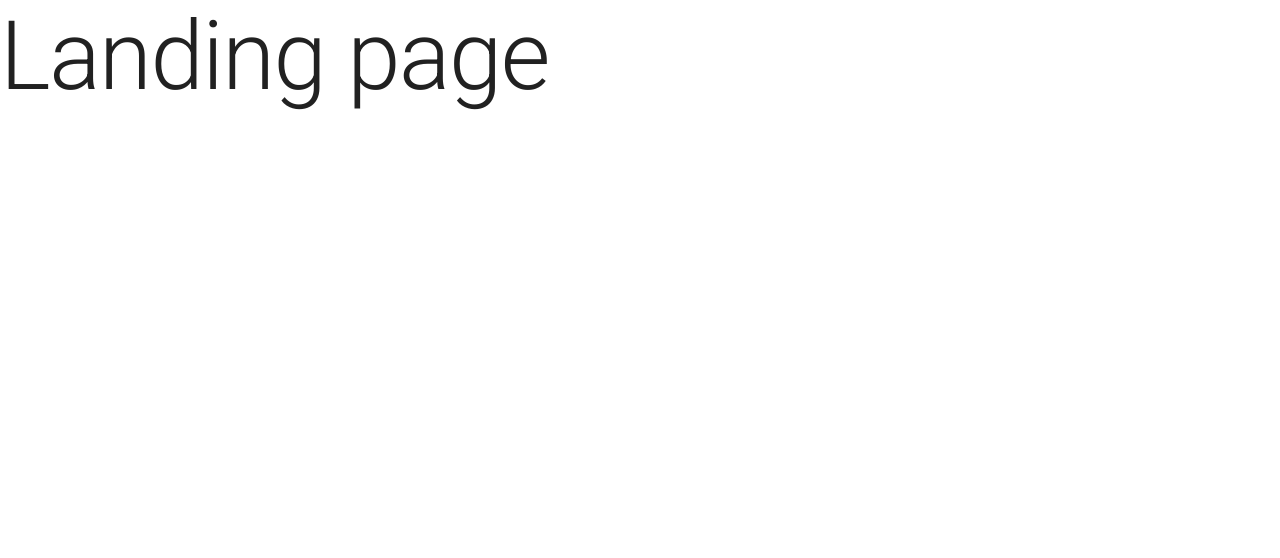
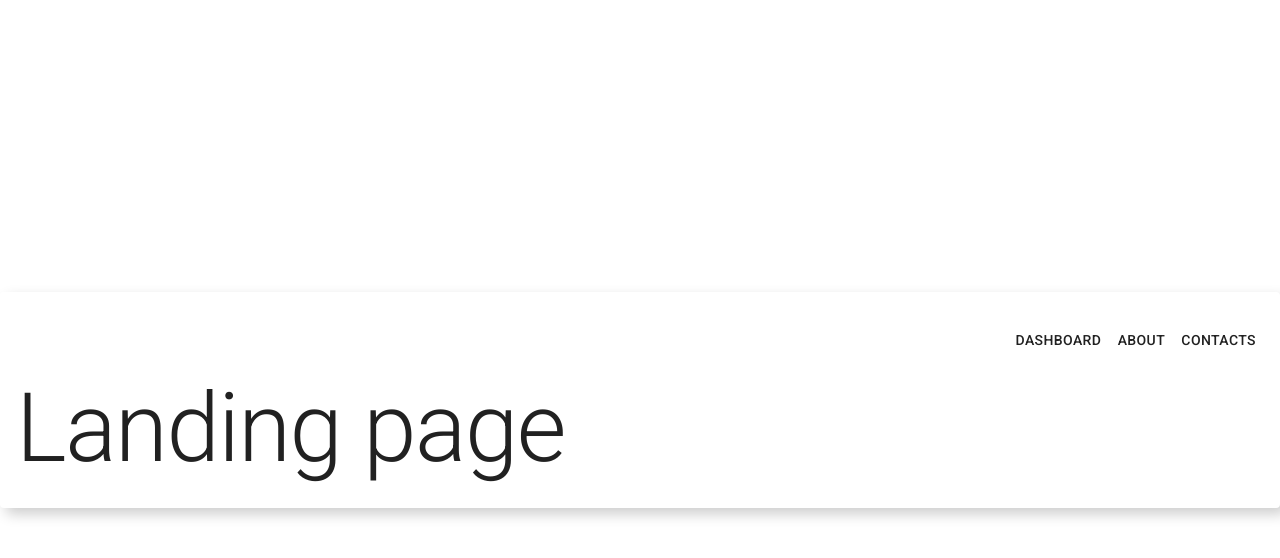
Before and after one commit to cppGames/medicine_analytics, a React app in the folder src/main/frontend/: page / in a window 1280 px wide. Shown: the top 558 px of the page. Built offline with nearby package versions, Linux system fonts and the light colour scheme.

Commit message:
add landing page with toolbar

```diff
--- a/src/main/frontend/src/components/landing/Landing.jsx
+++ b/src/main/frontend/src/components/landing/Landing.jsx
@@ -1,22 +1,45 @@
 import React from 'react'
 import { makeStyles } from '@material-ui/core/styles'
 import {
-  Typography
+  Grid,
+  Card,
+  Button,
+  Typography ,
+  CardContent,
 } from '@material-ui/core'
+import LandingToolbar from './LandingToolbar'
 
 const useStyles = makeStyles(theme => ({
-  page:  theme.page,
+  root: theme.page,
+  card: Object.assign(theme.cardMaterial, {
+    minWidth: '1280px'
+  }),
 }))
 
 const Landing = () => {
   const classes = useStyles()
 
   return (
-    <div className={ classes.page }>
-      <Typography align='left' variant='h1' component='h1'>
-        Landing page
-      </Typography>
-    </div>
+    <Grid
+      container
+      direction='column'
+      justify='center'
+      alignItems='center'
+      className={classes.root}
+    >
+      <Card className={classes.card}>
+        <CardContent>
+          <Grid container direction='column'>
+            <Grid item>
+              <LandingToolbar />
+            </Grid>
+            <Typography align='left' variant='h1' component='h1'>
+              Landing page
+            </Typography>
+          </Grid>
+        </CardContent>
+      </Card>
+    </Grid>
   )
 }
 
--- /dev/null
+++ b/src/main/frontend/src/components/landing/LandingToolbar.jsx
@@ -0,0 +1,36 @@
+import React from 'react'
+import {
+  Button,
+  Toolbar,
+} from '@material-ui/core'
+import { useHistory  } from 'react-router-dom'
+import { makeStyles } from '@material-ui/core/styles'
+
+const useStyles = makeStyles((theme) => ({
+  root : {
+    padding: 0,
+  },
+  toolbarButtons: {
+    marginLeft: 'auto'
+  }
+}))
+
+const LandingToolbar = () => {
+  const classes = useStyles()
+  let history = useHistory()
+
+  const handleClick = (param) => {
+    history.push(param)
+  }
+
+  return (
+    <Toolbar className={ classes.root }>
+      <div className={ classes.toolbarButtons } />
+      <Button color='inherit' onClick={ () => handleClick('/main') }>Dashboard</Button>
+      <Button color='inherit' onClick={ () => handleClick('/about') }>About</Button>
+      <Button color='inherit' onClick={ () => handleClick('/contacts') }>Contacts</Button>
+    </Toolbar>
+  )
+}
+
+export default LandingToolbar
--- a/src/main/frontend/src/components/whoops/Whoops.jsx
+++ b/src/main/frontend/src/components/whoops/Whoops.jsx
@@ -20,7 +20,7 @@ const Whoops = () => {
 
   let history = useHistory()
   const handleReturnClick = () => {
-    history.push('/main')
+    history.push('/')
   }
 
   const handleAboutClick = () => {
--- a/src/main/frontend/src/theme.jsx
+++ b/src/main/frontend/src/theme.jsx
@@ -3,14 +3,21 @@ import { createMuiTheme }  from '@material-ui/core/styles'
 
 // check it
 // https://css-tricks.com/a-dark-mode-toggle-with-react-and-themeprovider/
+// https://v3.material-ui.com/customization/themes/
 
 const theme = createMuiTheme({
   spacing: 8,
+  cardMaterial: {
+    minWidth: 275,
+    background: 'transparent',
+    boxShadow: '6px 6px 14px 0 rgba(0, 0, 0, 0.2), -8px -8px 18px 0 rgba(255, 255, 255, 0.55)',
+  },
   page: {
     position: 'absolute',
     top: 0,
     left: 0,
     right: 0,
+    minHeight: '100vh',
   },
   palette: {
     background: {
```
